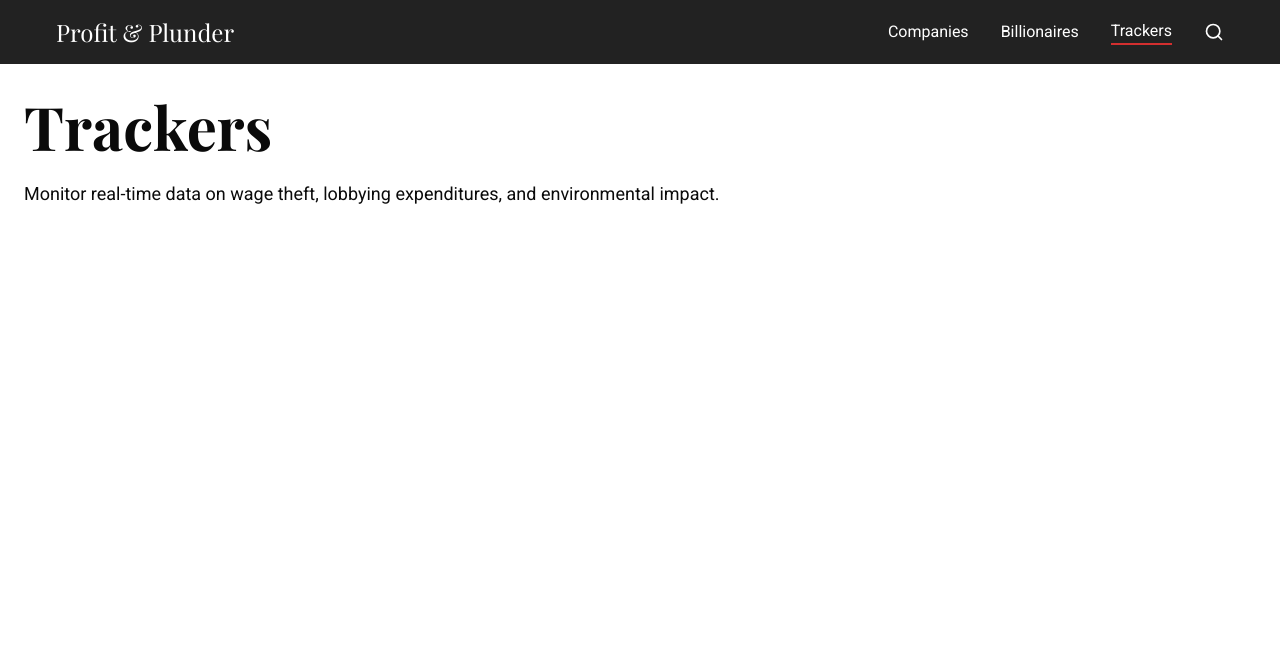
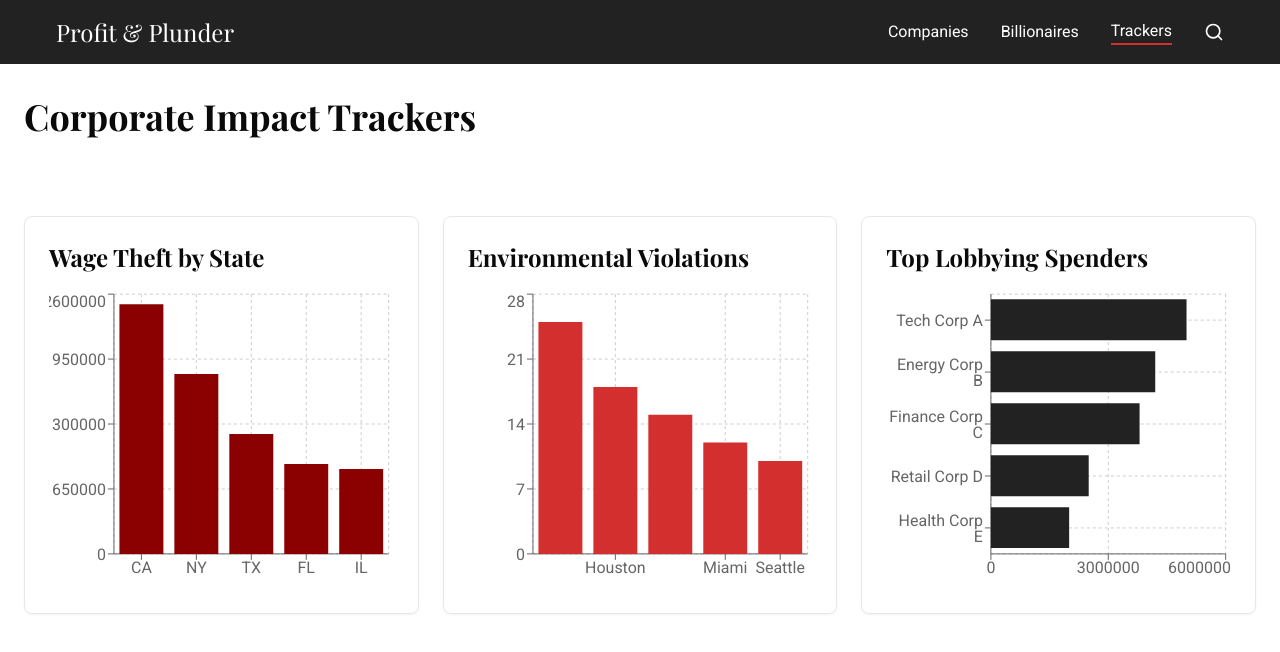
Before and after one commit to BRobertsonRed/profit-plunder-insight, a React (Vite) app: page /trackers in a window 1280 px wide. Shown: the top 652 px of the page. Built offline with nearby package versions, Linux system fonts and the light colour scheme.

Commit message:
Set up Trackers page
Added widgets for Wage Theft heatmap (using placeholder JSON data), Environmental violation map, and Lobbying bar chart (comparing companies against expenditures) on the Trackers page.
[skip gpt_engineer]

```diff
--- a/src/pages/Trackers.tsx
+++ b/src/pages/Trackers.tsx
@@ -1,15 +1,95 @@
 import Navigation from "../components/Navigation";
+import { Card } from "@/components/ui/card";
+import { Tabs, TabsContent, TabsList, TabsTrigger } from "@/components/ui/tabs";
+import { ChartContainer } from "@/components/ui/chart";
+import { BarChart, Bar, XAxis, YAxis, CartesianGrid, Tooltip, ResponsiveContainer } from "recharts";
 
 const Trackers = () => {
+  // Placeholder data for wage theft heatmap
+  const wageTheftData = [
+    { state: "CA", cases: 150, amount: 2500000 },
+    { state: "NY", cases: 120, amount: 1800000 },
+    { state: "TX", cases: 90, amount: 1200000 },
+    { state: "FL", cases: 80, amount: 900000 },
+    { state: "IL", cases: 70, amount: 850000 },
+  ];
+
+  // Placeholder data for environmental violations
+  const environmentalData = [
+    { location: "Los Angeles", violations: 25, severity: "High" },
+    { location: "Houston", violations: 18, severity: "Medium" },
+    { location: "Chicago", violations: 15, severity: "High" },
+    { location: "Miami", violations: 12, severity: "Low" },
+    { location: "Seattle", violations: 10, severity: "Medium" },
+  ];
+
+  // Placeholder data for lobbying expenditures
+  const lobbyingData = [
+    { company: "Tech Corp A", amount: 5000000 },
+    { company: "Energy Corp B", amount: 4200000 },
+    { company: "Finance Corp C", amount: 3800000 },
+    { company: "Retail Corp D", amount: 2500000 },
+    { company: "Health Corp E", amount: 2000000 },
+  ];
+
   return (
     <div className="min-h-screen bg-background">
       <Navigation />
       <main className="container mx-auto pt-24 px-6">
-        <h1 className="heading-xl mb-6">Trackers</h1>
-        <p className="body-text mb-8">
-          Monitor real-time data on wage theft, lobbying expenditures, and environmental impact.
+        <h1 className="text-4xl font-display font-bold mb-6">Corporate Impact Trackers</h1>
+        <p className="text-muted-foreground mb-8">
+          Monitor real-time data on wage theft, environmental violations, and lobbying expenditures.
         </p>
-        {/* Interactive dashboards will be implemented in future iterations */}
+
+        <div className="grid grid-cols-1 md:grid-cols-2 lg:grid-cols-3 gap-6">
+          {/* Wage Theft Heatmap */}
+          <Card className="p-6">
+            <h2 className="text-2xl font-display font-semibold mb-4">Wage Theft by State</h2>
+            <div className="h-[300px]">
+              <ResponsiveContainer width="100%" height="100%">
+                <BarChart data={wageTheftData}>
+                  <CartesianGrid strokeDasharray="3 3" />
+                  <XAxis dataKey="state" />
+                  <YAxis />
+                  <Tooltip />
+                  <Bar dataKey="amount" fill="#8B0000" />
+                </BarChart>
+              </ResponsiveContainer>
+            </div>
+          </Card>
+
+          {/* Environmental Violations Map */}
+          <Card className="p-6">
+            <h2 className="text-2xl font-display font-semibold mb-4">Environmental Violations</h2>
+            <div className="h-[300px]">
+              <ResponsiveContainer width="100%" height="100%">
+                <BarChart data={environmentalData}>
+                  <CartesianGrid strokeDasharray="3 3" />
+                  <XAxis dataKey="location" />
+                  <YAxis />
+                  <Tooltip />
+                  <Bar dataKey="violations" fill="#D32F2F" />
+                </BarChart>
+              </ResponsiveContainer>
+            </div>
+          </Card>
+
+          {/* Lobbying Expenditures */}
+          <Card className="p-6">
+            <h2 className="text-2xl font-display font-semibold mb-4">Top Lobbying Spenders</h2>
+            <div className="h-[300px]">
+              <ResponsiveContainer width="100%" height="100%">
+                <BarChart data={lobbyingData} layout="vertical">
+                  <CartesianGrid strokeDasharray="3 3" />
+                  <XAxis type="number" />
+                  <YAxis dataKey="company" type="category" width={100} />
+                  <Tooltip />
+                  <Bar dataKey="amount" fill="#222222" />
+                </BarChart>
+              </ResponsiveContainer>
+            </div>
+          </Card>
+        </div>
       </main>
     </div>
   );
```
